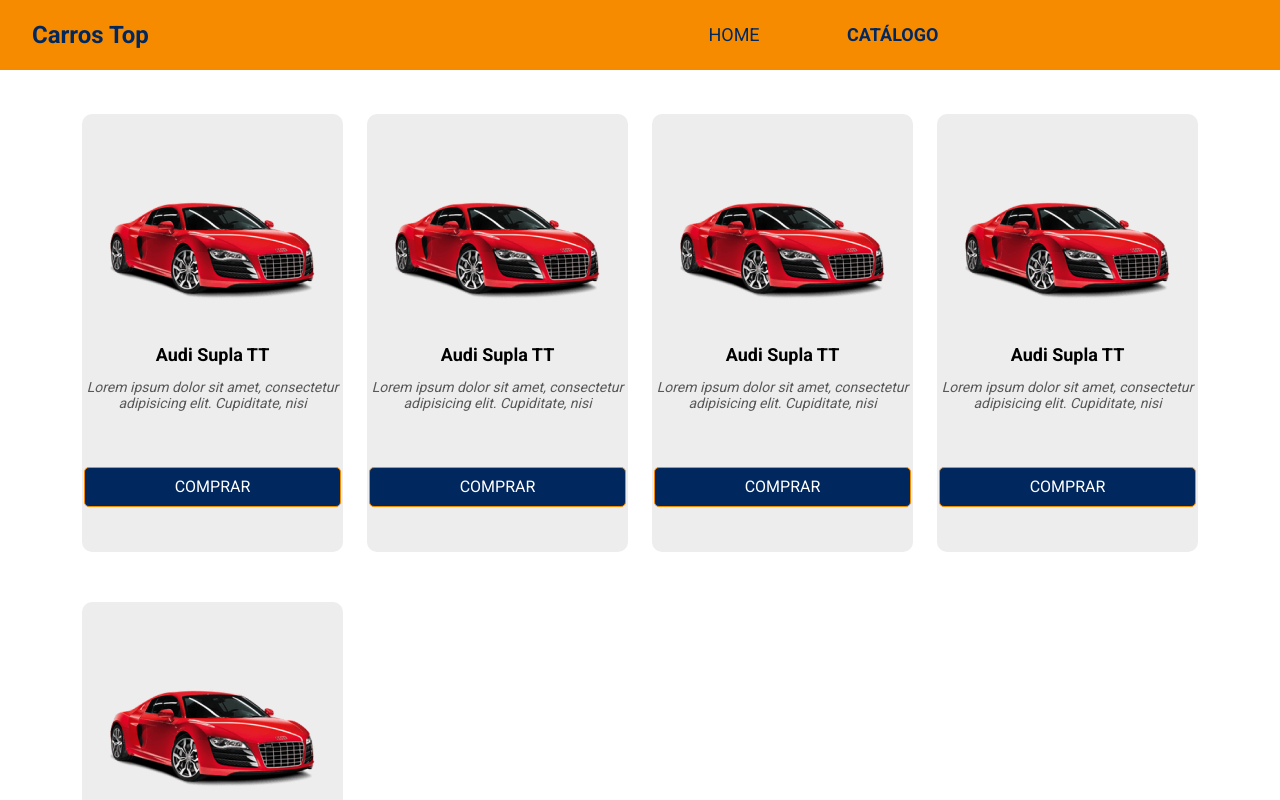
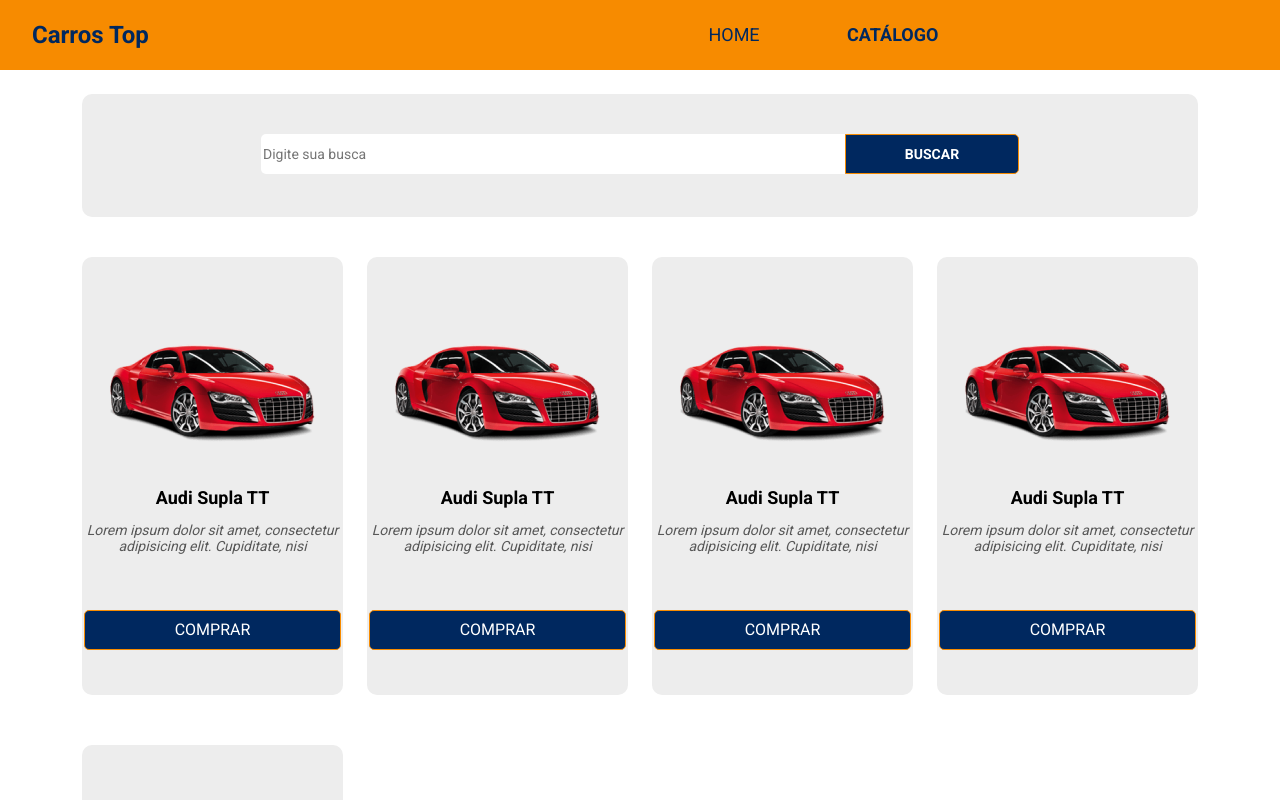
Before and after one commit to cidarosa/carros-top, a React (Create React App) app in the folder carros-top/: page /products in a window 1280 px wide. Shown: the top 800 px of the page. Built offline with nearby package versions, Linux system fonts and the light colour scheme.

Commit message:
Search Button Component

```diff
--- /dev/null
+++ b/carros-top/src/components/SearchButton/index.tsx
@@ -0,0 +1,21 @@
+import './styles.css';
+
+const SearchButton = () => {
+
+    return (
+        <div className="base-card search-card-container">
+
+            <div className="input-search">
+                <input type="text" id="txtSearch" name="txtSearch" placeholder="Digite sua busca" />
+            </div>
+
+            <div className="search-button">
+                <button className="btn btn-primary" type="button">BUSCAR</button>
+            </div>
+
+        </div>
+
+    );
+}
+
+export default SearchButton;
--- /dev/null
+++ b/carros-top/src/components/SearchButton/styles.css
@@ -0,0 +1,87 @@
+.search-card-container {
+  background: #ededed;
+  display: flex;
+  flex-direction: row;
+  justify-content: center;
+  align-content: center;
+  padding: 10px 20px;
+  margin-bottom: 20px;
+  height: 86px;
+}
+
+.input-search input {
+  min-width: 50px;
+  height: 40px;
+  margin-top: 10px;
+  border-radius: 5px 0px 0px 5px;
+  border: none;
+}
+
+.input-search input:placeholder-shown {
+  font-size: 14px;
+  line-height: 16px;
+}
+
+.search-button button {
+  color: #ffffff;
+  background: #00285f;
+  font-weight: bold;
+  font-size: 14px;
+  margin-top: 10px;
+  border-radius: 0px 5px 5px 0px;
+  height: 40px;
+}
+
+@media (min-width: 576px) {
+  .search-card-container {
+    height: 123px;
+  }
+
+  .input-search input {
+    width: 320px;
+    margin-top: 30px;
+  }
+
+  .input-search input:placeholder-shown {
+    font-size: 14px;
+    line-height: 16px;
+  }
+
+  .search-button button {
+    width: 174px;
+    font-size: 14px;
+    margin-top: 30px;
+  }
+}
+
+@media (min-width: 768px) {
+  .input-search input {
+    width: 490px;
+    margin-top: 30px;
+  }
+
+  .search-button button {
+    width: 174px;
+    margin-top: 30px;
+  }
+}
+
+@media (min-width: 992px) {
+  .input-search input {
+    width: 584px;
+  }
+
+  .search-button button {
+    margin-top: 30px;
+  }
+}
+
+@media (min-width: 1200px) {
+  .input-search input {
+    width: 584px;
+  }
+
+  .search-button button {
+    margin-top: 30px;
+  }
+}
--- a/carros-top/src/pages/Catalog/index.tsx
+++ b/carros-top/src/pages/Catalog/index.tsx
@@ -1,10 +1,13 @@
 import ProductCard from "components/ProductCard";
+import SearchButton from "components/SearchButton";
 
 const Catalog = () => {
 
     return (
 
         <div className="container my-4">
+            <SearchButton />
+
             <div className="row">
                 <div className="col-sm-6 col-lg-4 col-xl-3">
                     <ProductCard />
```
